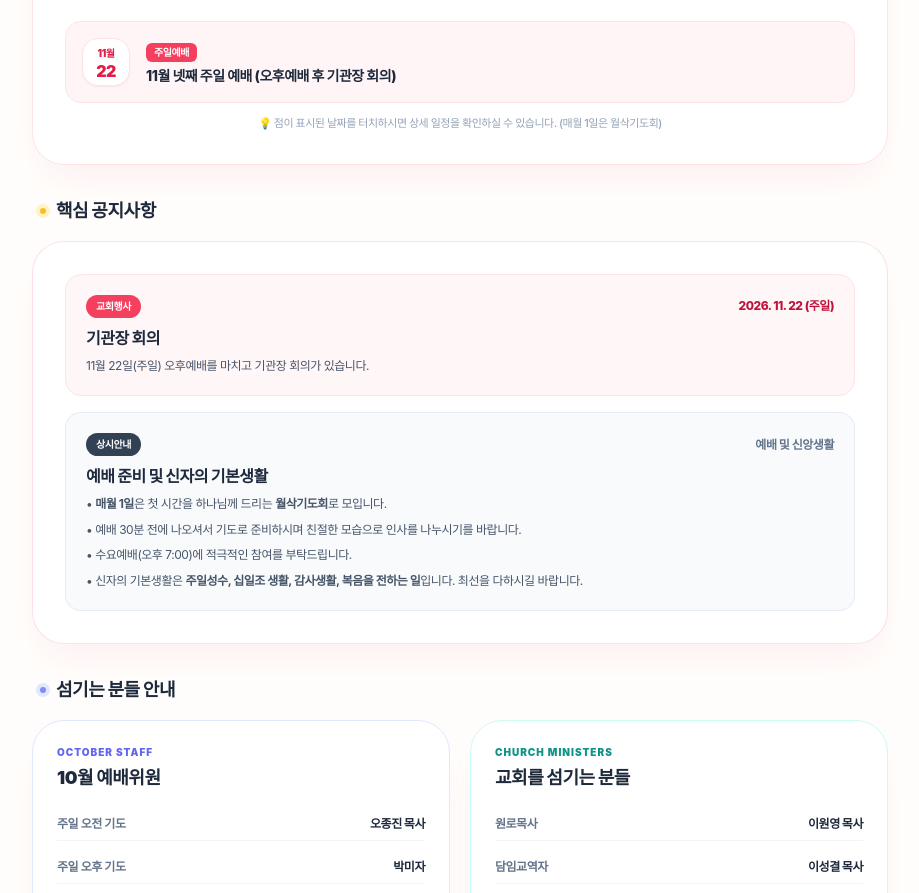
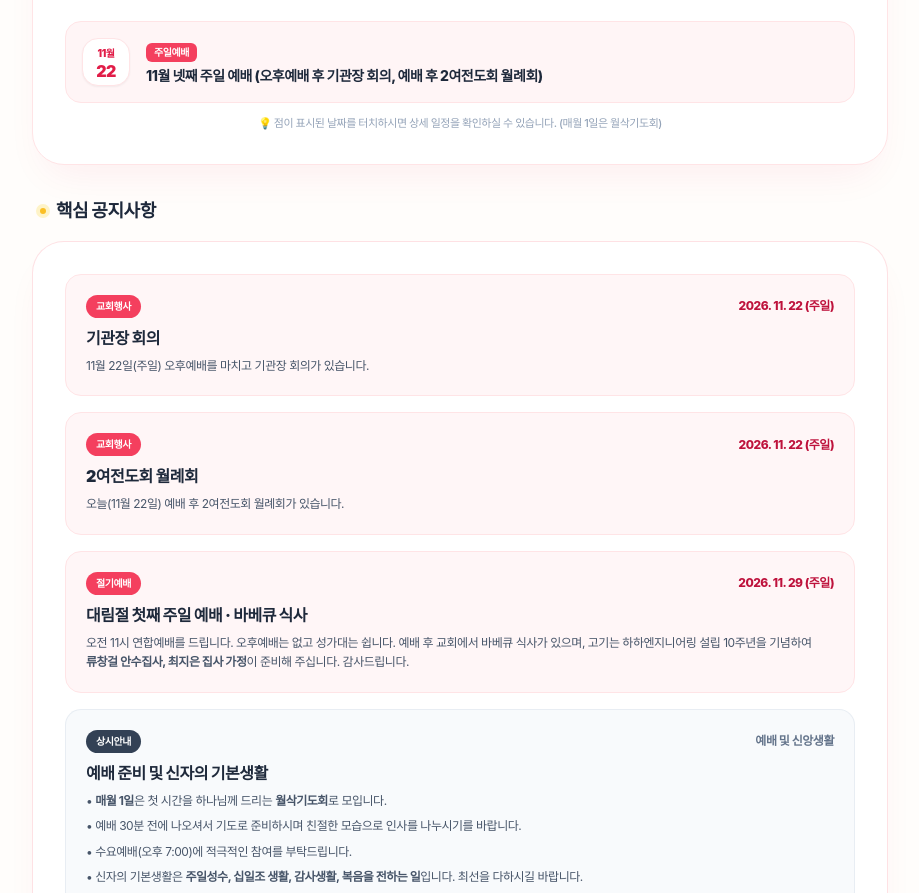
Before and after one commit to ikyullee-byte/church-bulletin, a plain HTML site: page notice.html in a window 1280 px wide. Shown: the part 726-1619 px from the top of the page, without its empty margins (180-1099 px from the left). Drawn offline with nearby package versions, Linux system fonts and the light colour scheme; a web font is replaced by a local one.

Commit message:
공지·일정 발행: 홈페이지 2여전도회 월례회·11/29 대림절 첫째 주일 추가 (#52)
Co-authored-by: Claude Opus 5.5 <noreply@anthropic.com>

```diff
--- a/notice.html
+++ b/notice.html
@@ -219,6 +219,28 @@
                     </p>
                 </div>
 
+                <div data-until="2026-11-22" class="p-5 rounded-2xl bg-rose-50/60 border border-rose-100">
+                    <div class="flex items-center justify-between mb-2">
+                        <span class="bg-rose-500 text-white text-[10px] font-black px-2.5 py-1 rounded-full">교회행사</span>
+                        <span class="text-xs font-extrabold text-rose-700">2026. 11. 22 (주일)</span>
+                    </div>
+                    <h4 class="font-black text-base text-slate-800 mb-1.5">2여전도회 월례회</h4>
+                    <p class="text-xs text-slate-600 leading-relaxed break-keep">
+                        오늘(11월 22일) 예배 후 2여전도회 월례회가 있습니다.
+                    </p>
+                </div>
+
+                <div data-until="2026-11-29" class="p-5 rounded-2xl bg-rose-50/60 border border-rose-100">
+                    <div class="flex items-center justify-between mb-2">
+                        <span class="bg-rose-500 text-white text-[10px] font-black px-2.5 py-1 rounded-full">절기예배</span>
+                        <span class="text-xs font-extrabold text-rose-700">2026. 11. 29 (주일)</span>
+                    </div>
+                    <h4 class="font-black text-base text-slate-800 mb-1.5">대림절 첫째 주일 예배 · 바베큐 식사</h4>
+                    <p class="text-xs text-slate-600 leading-relaxed break-keep">
+                        오전 11시 연합예배를 드립니다. 오후예배는 없고 성가대는 쉽니다. 예배 후 교회에서 바베큐 식사가 있으며, 고기는 하하엔지니어링 설립 10주년을 기념하여 <strong>류창걸 안수집사, 최지은 집사 가정</strong>이 준비해 주십니다. 감사드립니다.
+                    </p>
+                </div>
+
                 <!-- 공지 3: 신자의 기본생활 및 예배 안내 -->
                 <div class="p-5 rounded-2xl bg-slate-50 border border-slate-200/70">
                     <div class="flex items-center justify-between mb-2">
@@ -300,7 +322,8 @@
             "11-13": { tag: "교회행사", title: "교회 김장 (오전 8시)" },
             "11-14": { tag: "교회행사", title: "전도모임 · 교회 대청소" },
             "11-15": { tag: "중요행사", title: "추수감사예배·성찬식 및 총동원 전도주일 (오후: 성경퀴즈대회)" },
-            "11-22": { tag: "주일예배", title: "11월 넷째 주일 예배 (오후예배 후 기관장 회의)" }
+            "11-22": { tag: "주일예배", title: "11월 넷째 주일 예배 (오후예배 후 기관장 회의, 예배 후 2여전도회 월례회)" },
+            "11-29": { tag: "절기예배", title: "대림절 첫째 주일 예배 (오전 11시 연합예배, 예배 후 바베큐 식사)" }
         };
 
         // 특정 날짜의 일정을 가져오는 헬퍼 함수 (매월 1일은 기본적으로 월삭기도회로 자동 인식)
```
